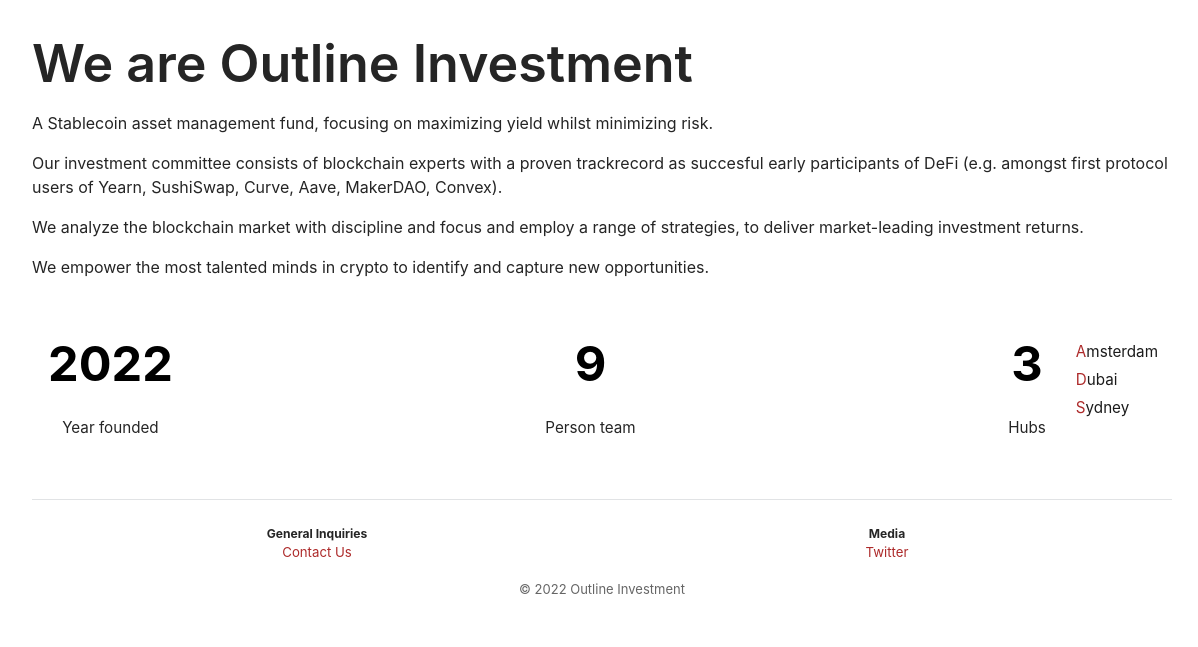
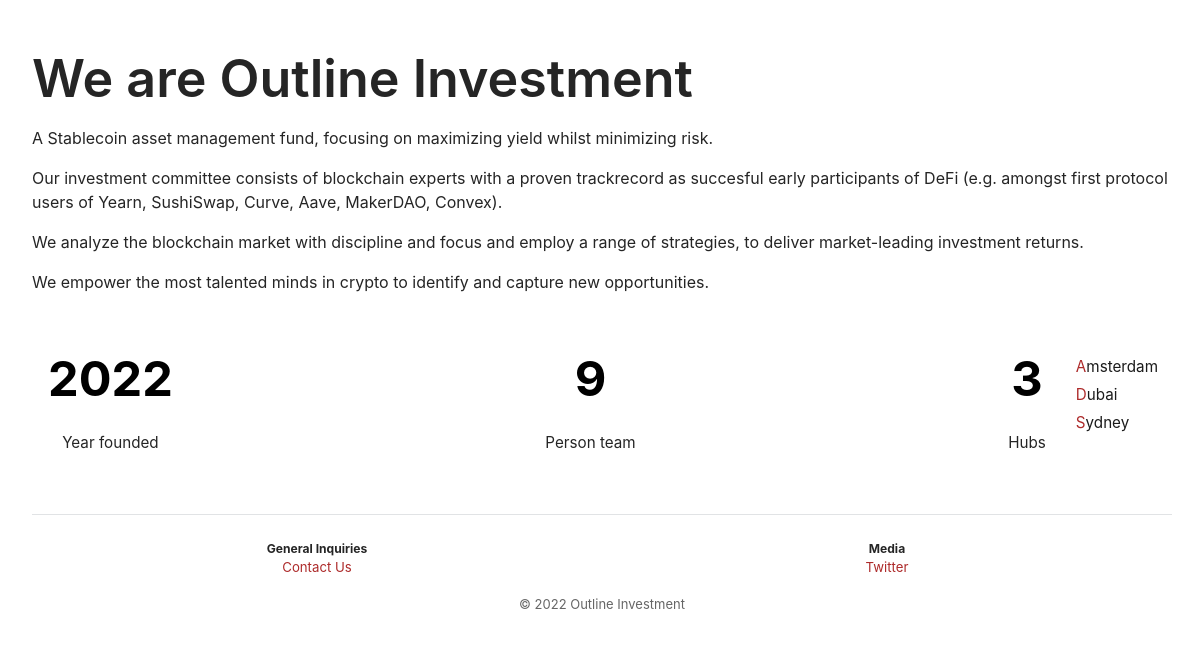
Before and after one commit to OutlineInvestment/OutlineInvestment.github.io, a plain HTML site: page index.html in a window 1536 px wide. Shown: the part 133-780 px from the top of the page, without its empty margins (166-1364 px from the left). Drawn offline with Linux system fonts and the light colour scheme; a web font is replaced by a local one.

Commit message:
padding added on larger screens

```diff
--- a/assets/css/style.css
+++ b/assets/css/style.css
@@ -66,6 +66,10 @@ h6 {
 @media screen and (min-width: 1300px) {
 	.container {
 		max-width: 1140px;
+	}
+
+	.main-content {
+		padding-top: 50px !important;
 	}
 }
 
```
